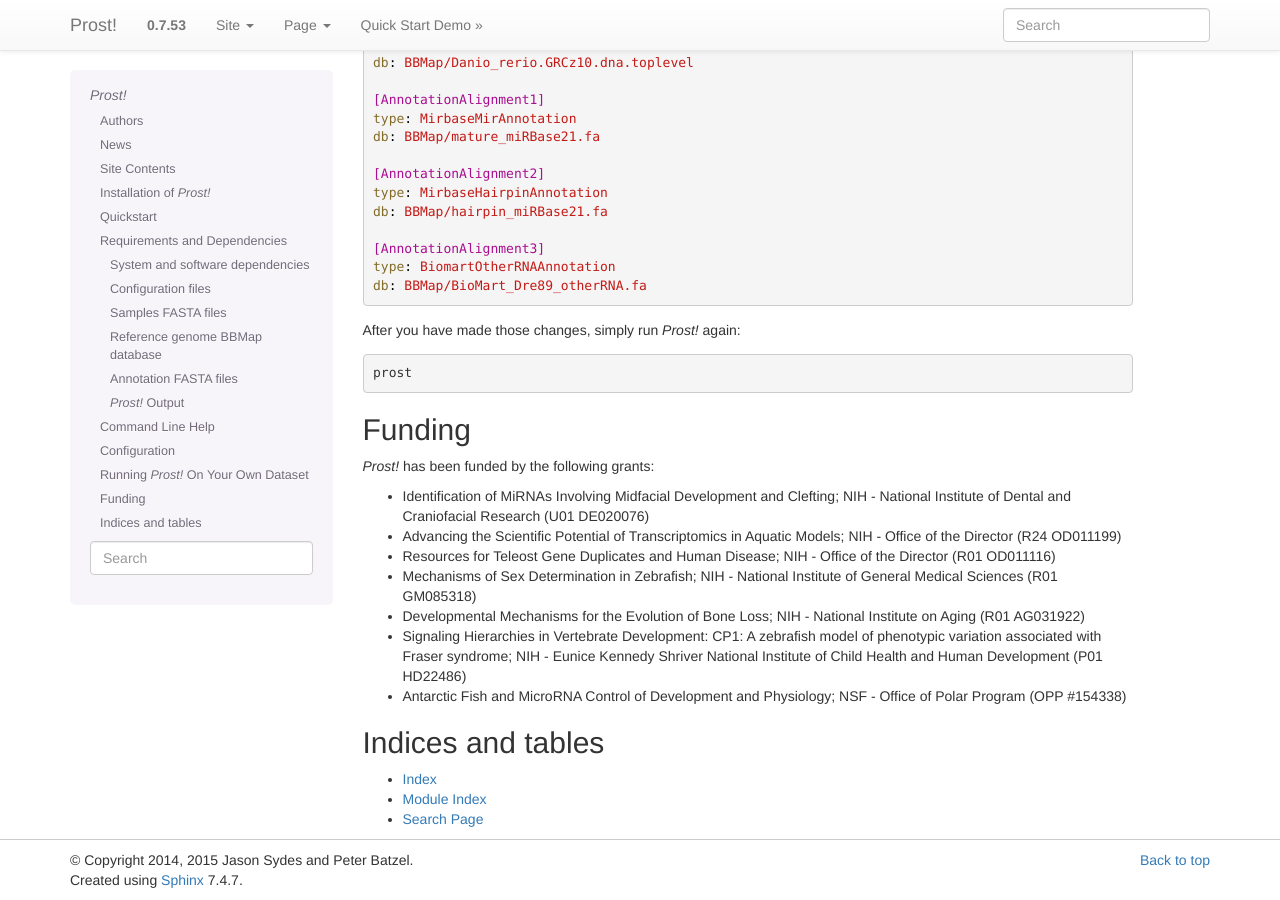
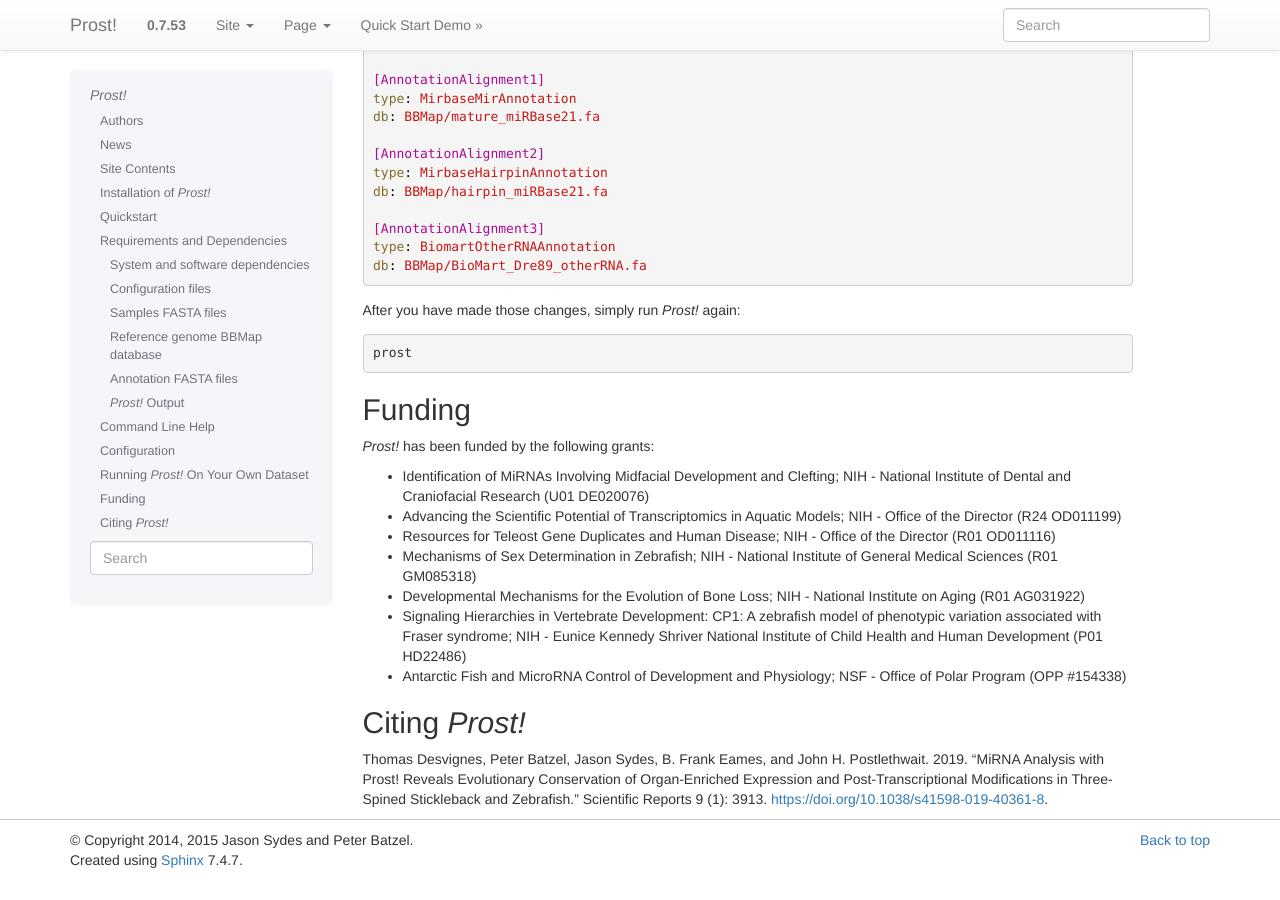
Before and after one commit to uoregon-postlethwait/prost, a Sphinx documentation site: the page built from docs/index.rst, in a window 1280 px wide and 900 px high, scrolled down 4260 px. Built offline with Sphinx 7.4.7, drawn with Linux system fonts in a browser that asks for light colours; the version number is read from the project's files by our own code; some of the changed text lies outside the part shown.

Commit message:
updated docs

```diff
--- a/docs/conf.py
+++ b/docs/conf.py
@@ -68,7 +68,7 @@
 #
 # The short X.Y version.
 # The full version, including alpha/beta/rc tags.
-version = release = file("../VERSION").readline().rstrip()
+version = release = open("../VERSION").readline().rstrip()
 
 # The language for content autogenerated by Sphinx. Refer to documentation
 # for a list of supported languages.
--- a/docs/index.rst
+++ b/docs/index.rst
@@ -27,10 +27,8 @@
 News
 ====
 
-**June 2nd, 2015**: A
-`FLOSS <http://http://www.gnu.org/philosophy/floss-and-foss.en.html>`_
-license will be available soon for academic/personal use of *Prost!*.  We're
-working with University of Oregon to get this up soon.
+**March 8th, 2019**: *Prost!* was published in
+`Scientific Reports <https://www.nature.com/articles/s41598-019-40361-8>`_.
 
 Site Contents
 =============
@@ -320,6 +318,11 @@
 * Signaling Hierarchies in Vertebrate Development: CP1:  A zebrafish model of phenotypic variation associated with Fraser syndrome; NIH - Eunice Kennedy Shriver National Institute of Child Health and Human Development (P01 HD22486)
 * Antarctic Fish and MicroRNA Control of Development and Physiology; NSF - Office of Polar Program (OPP #154338)
 
+Citing *Prost!*
+===============
+
+Thomas Desvignes, Peter Batzel, Jason Sydes, B. Frank Eames, and John H. Postlethwait. 2019. “MiRNA Analysis with Prost! Reveals Evolutionary Conservation of Organ-Enriched Expression and Post-Transcriptional Modifications in Three-Spined Stickleback and Zebrafish.” Scientific Reports 9 (1): 3913. https://doi.org/10.1038/s41598-019-40361-8.
+
 .. Hyperlinks
 .. _Python: http://www.python.org/
 .. _mature.fa: ftp://mirbase.org/pub/mirbase/CURRENT/mature.fa.gz
@@ -328,10 +331,3 @@
 .. If you want
    .. automodule:: prost
    :members:
-
-Indices and tables
-==================
-
-* :ref:`genindex`
-* :ref:`modindex`
-* :ref:`search`
```
